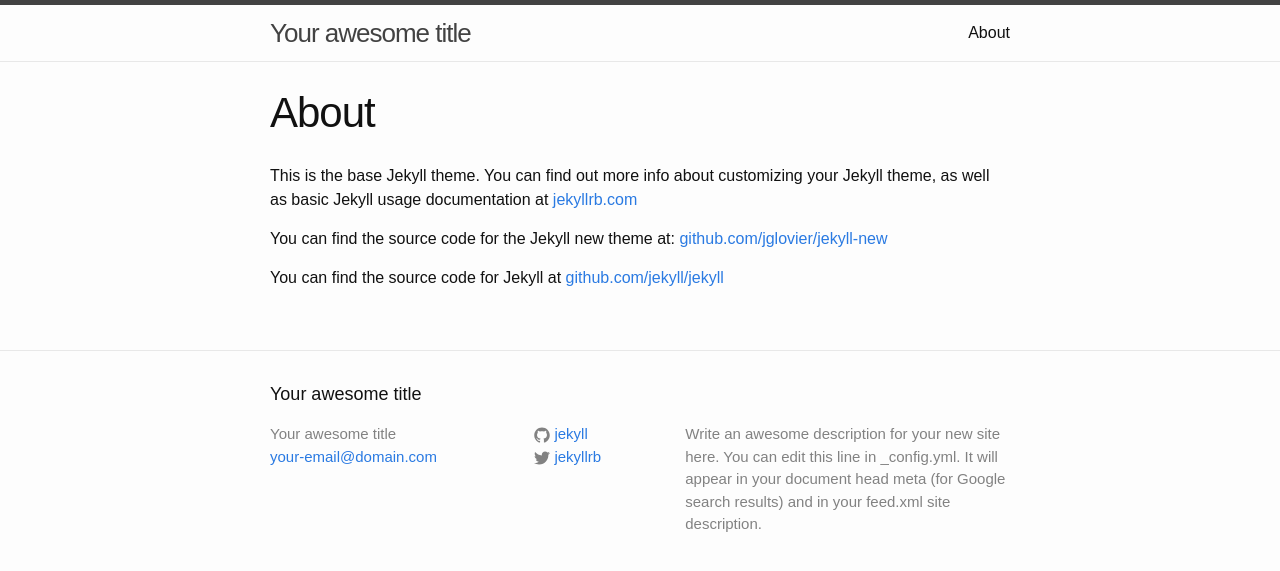
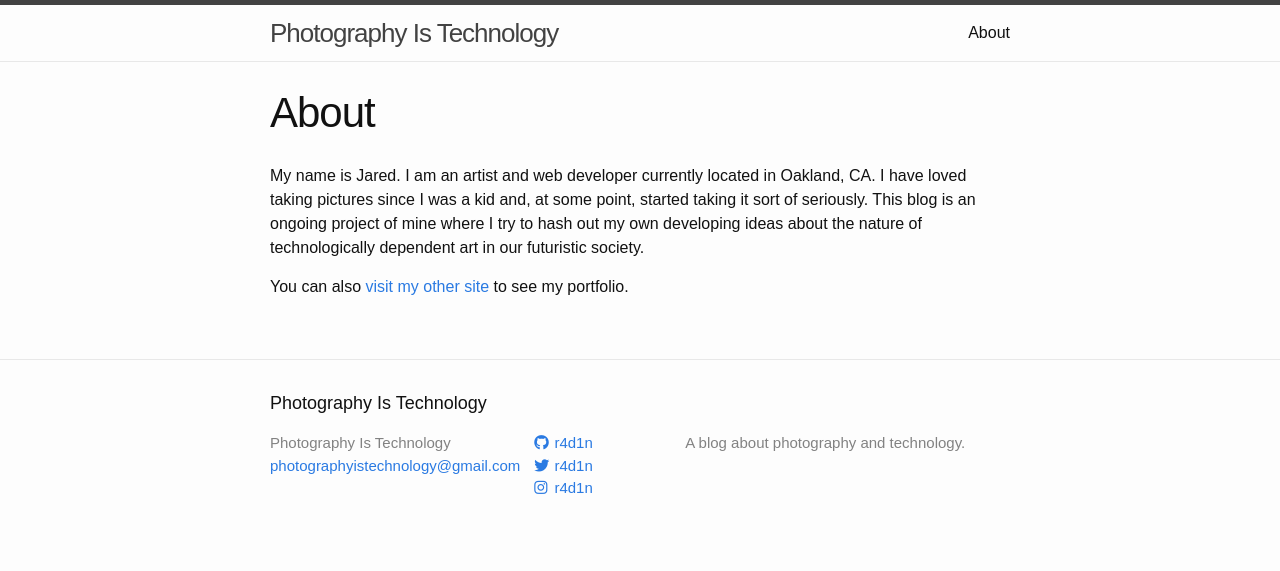
Before and after one commit to r4d1n/photographyistechnology, a Jekyll site: the page built from about.md, in a window 1280 px wide. Shown: the top 571 px of the page. Built offline with Jekyll 4.4.1, drawn with Linux system fonts in a browser that asks for light colours; nearby versions of some CDN libraries; library files that are not in the unit come from our copies.

Commit message:
bower, font-awesome, personalize some config

```diff
--- a/_config.yml
+++ b/_config.yml
@@ -1,14 +1,13 @@
 # Site settings
-title: Your awesome title
-email: your-email@domain.com
+title: Photography Is Technology
+email: photographyistechnology@gmail.com
 description: > # this means to ignore newlines until "baseurl:"
-  Write an awesome description for your new site here. You can edit this
-  line in _config.yml. It will appear in your document head meta (for
-  Google search results) and in your feed.xml site description.
+  A blog about photography and technology.
 baseurl: "" # the subpath of your site, e.g. /blog/
-url: "http://yourdomain.com" # the base hostname & protocol for your site
-twitter_username: jekyllrb
-github_username:  jekyll
+url: "http://photographyistechnology.com" # the base hostname & protocol for your site
+twitter_username: r4d1n
+github_username:  r4d1n
+instagram_username: r4d1n
 
 # Build settings
 markdown: kramdown
--- a/_includes/footer.html
+++ b/_includes/footer.html
@@ -17,11 +17,7 @@
           {% if site.github_username %}
           <li>
             <a href="https://github.com/{{ site.github_username }}">
-              <span class="icon  icon--github">
-                <svg viewBox="0 0 16 16">
-                  <path fill="#828282" d="M7.999,0.431c-4.285,0-7.76,3.474-7.76,7.761 c0,3.428,2.223,6.337,5.307,7.363c0.388,0.071,0.53-0.168,0.53-0.374c0-0.184-0.007-0.672-0.01-1.32 c-2.159,0.469-2.614-1.04-2.614-1.04c-0.353-0.896-0.862-1.135-0.862-1.135c-0.705-0.481,0.053-0.472,0.053-0.472 c0.779,0.055,1.189,0.8,1.189,0.8c0.692,1.186,1.816,0.843,2.258,0.645c0.071-0.502,0.271-0.843,0.493-1.037 C4.86,11.425,3.049,10.76,3.049,7.786c0-0.847,0.302-1.54,0.799-2.082C3.768,5.507,3.501,4.718,3.924,3.65 c0,0,0.652-0.209,2.134,0.796C6.677,4.273,7.34,4.187,8,4.184c0.659,0.003,1.323,0.089,1.943,0.261 c1.482-1.004,2.132-0.796,2.132-0.796c0.423,1.068,0.157,1.857,0.077,2.054c0.497,0.542,0.798,1.235,0.798,2.082 c0,2.981-1.814,3.637-3.543,3.829c0.279,0.24,0.527,0.713,0.527,1.437c0,1.037-0.01,1.874-0.01,2.129 c0,0.208,0.14,0.449,0.534,0.373c3.081-1.028,5.302-3.935,5.302-7.362C15.76,3.906,12.285,0.431,7.999,0.431z"/>
-                </svg>
-              </span>
+              <span class="social fa fa-github"></span>
 
               <span class="username">{{ site.github_username }}</span>
             </a>
@@ -31,14 +27,16 @@
           {% if site.twitter_username %}
           <li>
             <a href="https://twitter.com/{{ site.twitter_username }}">
-              <span class="icon  icon--twitter">
-                <svg viewBox="0 0 16 16">
-                  <path fill="#828282" d="M15.969,3.058c-0.586,0.26-1.217,0.436-1.878,0.515c0.675-0.405,1.194-1.045,1.438-1.809
-                  c-0.632,0.375-1.332,0.647-2.076,0.793c-0.596-0.636-1.446-1.033-2.387-1.033c-1.806,0-3.27,1.464-3.27,3.27 c0,0.256,0.029,0.506,0.085,0.745C5.163,5.404,2.753,4.102,1.14,2.124C0.859,2.607,0.698,3.168,0.698,3.767 c0,1.134,0.577,2.135,1.455,2.722C1.616,6.472,1.112,6.325,0.671,6.08c0,0.014,0,0.027,0,0.041c0,1.584,1.127,2.906,2.623,3.206 C3.02,9.402,2.731,9.442,2.433,9.442c-0.211,0-0.416-0.021-0.615-0.059c0.416,1.299,1.624,2.245,3.055,2.271 c-1.119,0.877-2.529,1.4-4.061,1.4c-0.264,0-0.524-0.015-0.78-0.046c1.447,0.928,3.166,1.469,5.013,1.469 c6.015,0,9.304-4.983,9.304-9.304c0-0.142-0.003-0.283-0.009-0.423C14.976,4.29,15.531,3.714,15.969,3.058z"/>
-                </svg>
-              </span>
-
+              <span class="social fa fa-twitter"></span>
               <span class="username">{{ site.twitter_username }}</span>
+            </a>
+          </li>
+          {% endif %}
+          {% if site.instagram_username %}
+          <li>
+            <a href="https://instagram.com/{{ site.instagram_username }}">
+              <span class="social fa fa-instagram"></span>
+              <span class="username">{{ site.instagram_username }}</span>
             </a>
           </li>
           {% endif %}
--- a/_includes/head.html
+++ b/_includes/head.html
@@ -12,4 +12,6 @@
   <!-- load typekit fonts -->
   <script src="//use.typekit.net/slp7ghp.js"></script>
   <script>try{Typekit.load();}catch(e){}</script>
+  <!-- load font awesome -->
+  <link rel="stylesheet" href="/bower_components/font-awesome/css/font-awesome.min.css"
 </head>
--- a/_sass/_base.scss
+++ b/_sass/_base.scss
@@ -203,3 +203,12 @@ pre {
     }
   }
 }
+
+.social {
+  display: inline-block;
+  width: 16px;
+  height: 16px;
+  -webkit-border-radius: 3px;
+  -moz-border-radius: 3px;
+  border-radius: 3px;
+}
--- a/about.md
+++ b/about.md
@@ -4,8 +4,9 @@ title: About
 permalink: /about/
 ---
 
-This is the base Jekyll theme. You can find out more info about customizing your Jekyll theme, as well as basic Jekyll usage documentation at [jekyllrb.com](http://jekyllrb.com/)
+My name is Jared. I am an artist and web developer currently located in Oakland, CA.
+I have loved taking pictures since I was a kid and, at some point, started taking it
+sort of seriously. This blog is an ongoing project of mine where I try to hash out my own
+developing ideas about the nature of technologically dependent art in our futuristic society.
 
-You can find the source code for the Jekyll new theme at: [github.com/jglovier/jekyll-new](https://github.com/jglovier/jekyll-new)
-
-You can find the source code for Jekyll at [github.com/jekyll/jekyll](https://github.com/jekyll/jekyll)
+You can also <a href="http://www.jaredradin.net">visit my other site</a> to see my portfolio.
```
Also changed, not shown: _posts/2015-02-18-welcome-to-jekyll.markdown (deleted, +0 -25 lines), bower.json (added, +19 -0 lines), 1 other file.
